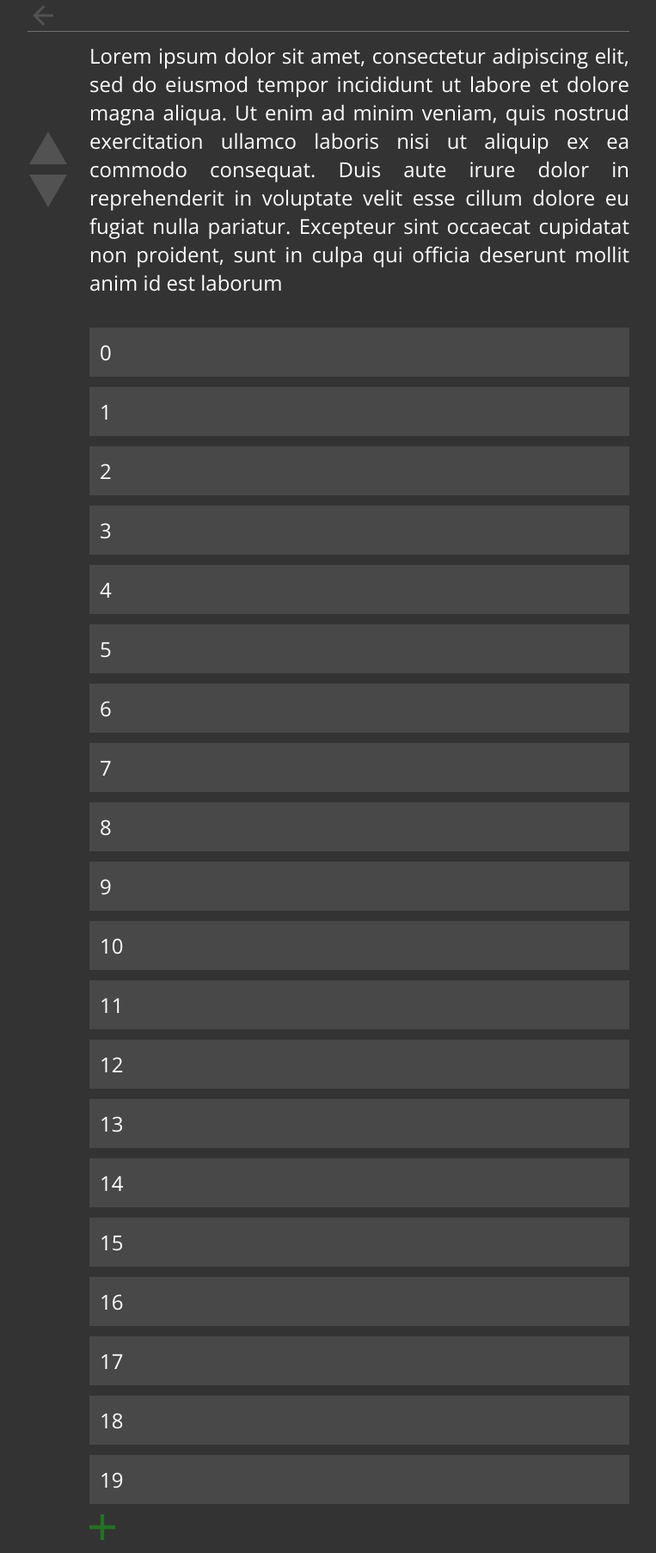
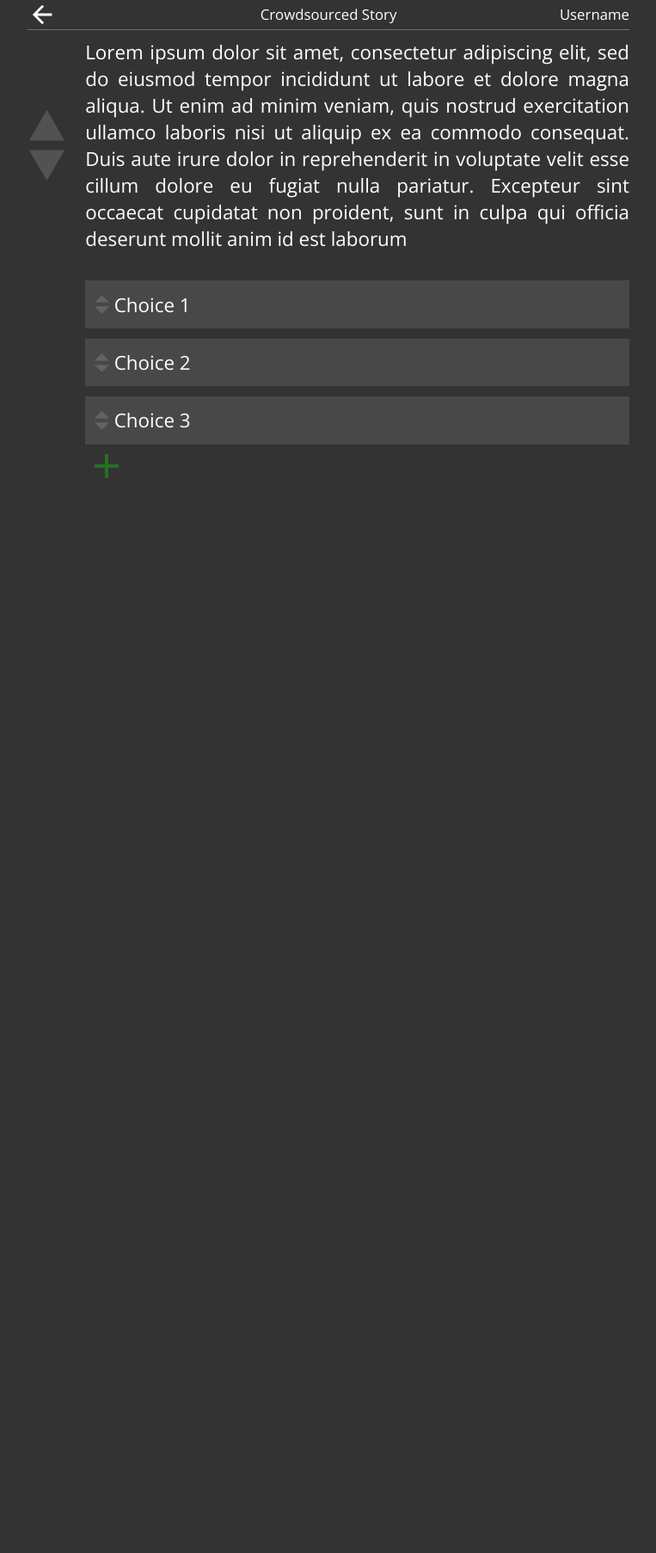
Before and after one commit to Kosaro/Crowdsourced_Story, a Django app: page / in a window 1280 px wide. Shown: the whole page at 86% size, without its empty margins (258-1021 px from the left). After the commit the page ends 556 px from the top, so only its background shows below. Run offline with Django 3.2, Linux system fonts and the light colour scheme; some libraries are stand-ins or nearby versions.

Commit message:
Added votes on choices

```diff
--- a/StoryPage/static/css/plotPoint.css
+++ b/StoryPage/static/css/plotPoint.css
@@ -8,7 +8,7 @@
 html {
   background: #333;
   font-family: "Open Sans";
-  font-size: 150%;
+  font-size: 140%;
   color: white;
 }
 button{
@@ -26,6 +26,9 @@ button{
   margin-bottom: .5rem;
   position: relative;
   padding: .5rem;
+  display: flex;
+  align-items: center;
+  z-index: 4;
 
 }
 
@@ -41,6 +44,7 @@ button{
   left: 0;
   width: 100%;
   height: 100%;
+  pointer-events: none;
 }
 
 /* BTN animation */
@@ -78,12 +82,16 @@ button{
 
 .header{
   position: fixed;
+  font-size: .75rem;
   height: 1.5rem;
   top: 0;
   left: 50%;
   background: #333;
   margin-left: -350px;
   display: flex;
+  align-items: center;
+
+  justify-content: space-between;
   z-index: 5;
   border-bottom: ridge rgba(255,255,255,.3) 1px ;
 }
@@ -109,13 +117,28 @@ button{
   flex-direction: row;
 }
 
+.title{
+  flex: 1;
+  display: flex;
+  justify-content: center;
+}
+.header-right{
+  flex: 1;
+  display: flex;
+  justify-content: flex-end ;
+}
 
+.header-left{
+  flex: 1;
+  display: flex;
+  justify-content: flex-start;
+}
 .back{
   width: 1.50rem;
-  filter: invert(94%) sepia(100%) saturate(0%) hue-rotate(228deg) brightness(107%) contrast(106%) opacity(15%);
+  filter: opacity(1) invert(94%) sepia(100%) saturate(0%) hue-rotate(228deg) brightness(107%) contrast(106%);
 }
 .back:hover{
-  filter: invert(30%) sepia(69%) saturate(2328%) hue-rotate(359deg) brightness(101%) contrast(106%);
+  filter: invert(32%) sepia(73%) saturate(6721%) hue-rotate(352deg) brightness(92%) contrast(93%);
 
 }
 
@@ -126,8 +149,16 @@ button{
   grid-area: choices;
 }
 
+.plot_vote{
+  width: 2rem;
+}
+
+.choice_vote{
+  width: .75rem;
+  margin-right: .25rem;
+}
+
 .vote_icon_up, .vote_icon_down{
-  width: 2rem;
   filter: invert(94%) sepia(100%) saturate(0%) hue-rotate(228deg) brightness(107%) contrast(106%) opacity(15%);
 }
 
@@ -153,7 +184,7 @@ button{
 .add_choice{
   filter: opacity(30%) invert(51%) sepia(98%) saturate(2265%) hue-rotate(83deg) brightness(123%) contrast(120%);
   width: 1.25rem;
-  margin-left: 0rem;
+  margin-left: .5rem;
 }
 .add_choice:hover{
   filter: invert(51%) sepia(98%) saturate(2265%) hue-rotate(83deg) brightness(123%) contrast(120%);
--- a/StoryPage/views.py
+++ b/StoryPage/views.py
@@ -11,6 +11,5 @@ def plot_point(request):
            'cupidatat non proident, sunt in culpa qui officia deserunt mollit ' \
            'anim id est laborum'
     choices = ['Choice 1', 'Choice 2', 'Choice 3']
-    choices = list(range(20))
     context = {'plot_point': text, 'choices': choices}
     return render(request, 'plotPoint.html', context)
--- a/templates/plotPoint.html
+++ b/templates/plotPoint.html
@@ -7,11 +7,11 @@
     $(document).ready(function() {
         $(".vote_icon_down").click(function () {
             $(this).toggleClass("pressed");
-            $(".vote_icon_up").removeClass("pressed");
+            $(this).parent().find(".vote_icon_up").removeClass("pressed");
         });
         $(".vote_icon_up").click(function () {
             $(this).toggleClass("pressed");
-            $(".vote_icon_down").removeClass("pressed");
+            $(this).parent().find(".vote_icon_down").removeClass("pressed");
         });
 
 });
@@ -25,19 +25,25 @@
 </head>
 <body>
 <div class="center header">
-    <img class="back" src="{% static 'icons/arrow-left.svg' %}" />
+    <div class="header-left"> <img class="back" src="{% static 'icons/arrow-left.svg' %}" /></div>
+    <div class="title">Crowdsourced Story</div>
+    <div class="header-right">Username</div>
 </div>
 <div class="center content-grid">
     <p class="plot plot-point">{{plot_point}}</p>
 <div class="votes_wrapper">
     <div class="votes">
-        <img class="vote_icon_up" src="{% static 'icons/triangle.svg' %}" />
-        <img class="vote_icon_down " src="{% static 'icons/triangle.svg' %}" />
+        <img class="plot_vote vote_icon_up" src="{% static 'icons/triangle.svg' %}" />
+        <img class="plot_vote vote_icon_down " src="{% static 'icons/triangle.svg' %}" />
     </div>
 </div>
 <div class="choices">
     {% for choice in choices %}
         <div class="btn btn-animation">
+            <div class="votes">
+                <img class="choice_vote vote_icon_up" src="{% static 'icons/menu-up.svg' %}" />
+                <img class="choice_vote vote_icon_down " src="{% static 'icons/menu-up.svg' %}" />
+            </div>
             <span >{{ choice }}</span>
         </div>
     {% endfor %}
```
Also changed, not shown: StoryPage/static/icons/menu-up.svg (added).
